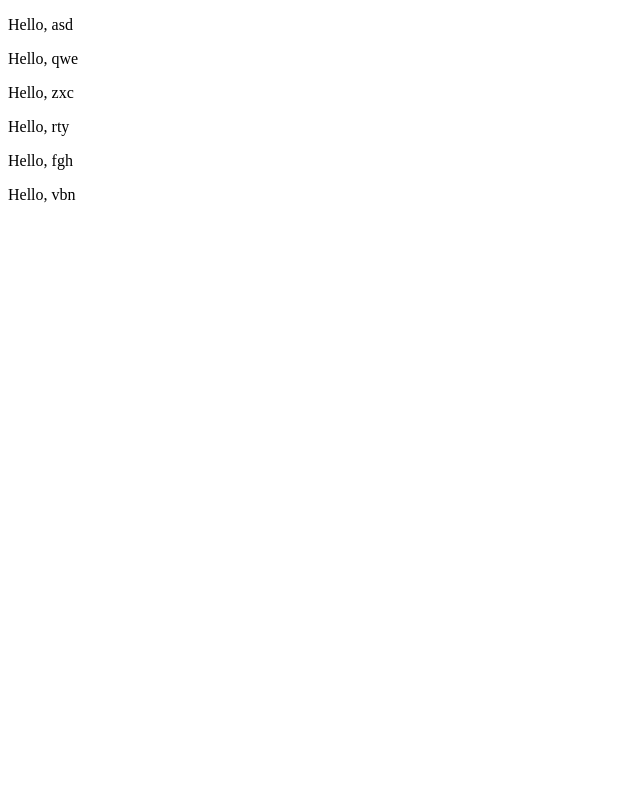
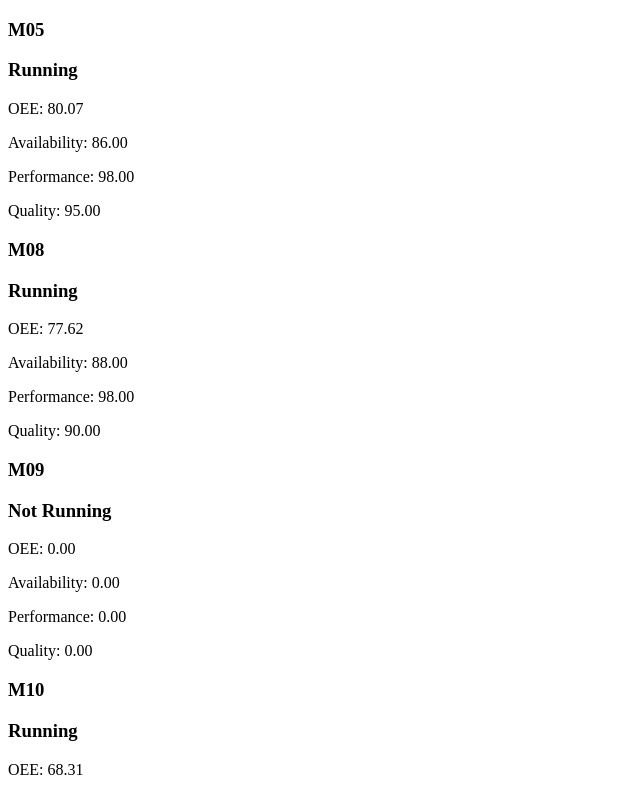
Before and after one commit to AwrenNuit/manufacturing-dashboard, a React (Create React App) app: page / in a window 1280 px wide. Shown: the top 795 px of the page, without its empty margins (0-640 px from the left). Built offline with nearby package versions, Linux system fonts and the light colour scheme.

Commit message:
create basic dummy data, implement initial card layout

```diff
--- a/src/components/App/Cards/CardItem.js
+++ b/src/components/App/Cards/CardItem.js
@@ -1,7 +1,34 @@
-export default function CardItem({ label }) {
-  return(
-    <>
-      <p>Hello, {label}</p>
-    </>
+export default function CardItem({
+  availabilityPercentage,
+  isRunning,
+  oeePercentage,
+  performancePercentage,
+  qualityPercentage,
+  title,
+}) {
+  return (
+    <div className="card-wrapper">
+      <div className="title-wrapper">
+        <h3>{title}</h3>
+      </div>
+      <div className="status-wrapper">
+        <h3>{isRunning ? "Running" : "Not Running"}</h3>
+      </div>
+      <div className="percentage-wrapper">
+        <p>
+          OEE: <span>{((availabilityPercentage * performancePercentage * qualityPercentage) * 100).toFixed(2)}</span>
+        </p>
+        <p>
+          Availability: <span>{(availabilityPercentage * 100).toFixed(2)}</span>
+        </p>
+        <p>
+          Performance: <span>{(performancePercentage * 100).toFixed(2)}</span>
+        </p>
+        <p>
+          Quality: <span>{(qualityPercentage * 100).toFixed(2)}</span>
+        </p>
+      </div>
+      <div className="graph-wrapper">{/* GRAPH GOES HERE */}</div>
+    </div>
   );
 }
--- a/src/components/App/Cards/CardList.js
+++ b/src/components/App/Cards/CardList.js
@@ -1,12 +1,63 @@
 import CardItem from "./CardItem";
 
 export default function CardList() {
-  const asd = ['asd', 'qwe', 'zxc', 'rty', 'fgh', 'vbn'];
-  return(
+  const machineStatistics = [
+    {
+      availabilityPercentage: 0.86,
+      isRunning: true,
+      performancePercentage: 0.98,
+      qualityPercentage: 0.95,
+      title: "M05",
+    },
+    {
+      availabilityPercentage: 0.88,
+      isRunning: true,
+      performancePercentage: 0.98,
+      qualityPercentage: 0.9,
+      title: "M08",
+    },
+    {
+      availabilityPercentage: 0,
+      isRunning: false,
+      performancePercentage: 0,
+      qualityPercentage: 0,
+      title: "M09",
+    },
+    {
+      availabilityPercentage: 0.75,
+      isRunning: true,
+      performancePercentage: 0.92,
+      qualityPercentage: 0.99,
+      title: "M10",
+    },
+    {
+      availabilityPercentage: 0.98,
+      isRunning: true,
+      performancePercentage: 0.99,
+      qualityPercentage: 0.97,
+      title: "M14",
+    },
+    {
+      availabilityPercentage: 0.48,
+      isRunning: true,
+      performancePercentage: 0.83,
+      qualityPercentage: 0.61,
+      title: "M16",
+    },
+  ];
+
+  return (
     <>
-      {asd.map((item, i) =>
-      <CardItem key={i} label={item} />
-      )}
+      {machineStatistics.map((stats, i) => (
+        <CardItem
+          availabilityPercentage={stats.availabilityPercentage}
+          isRunning={stats.isRunning}
+          key={i}
+          performancePercentage={stats.performancePercentage}
+          qualityPercentage={stats.qualityPercentage}
+          title={stats.title}
+        />
+      ))}
     </>
   );
 }
```
